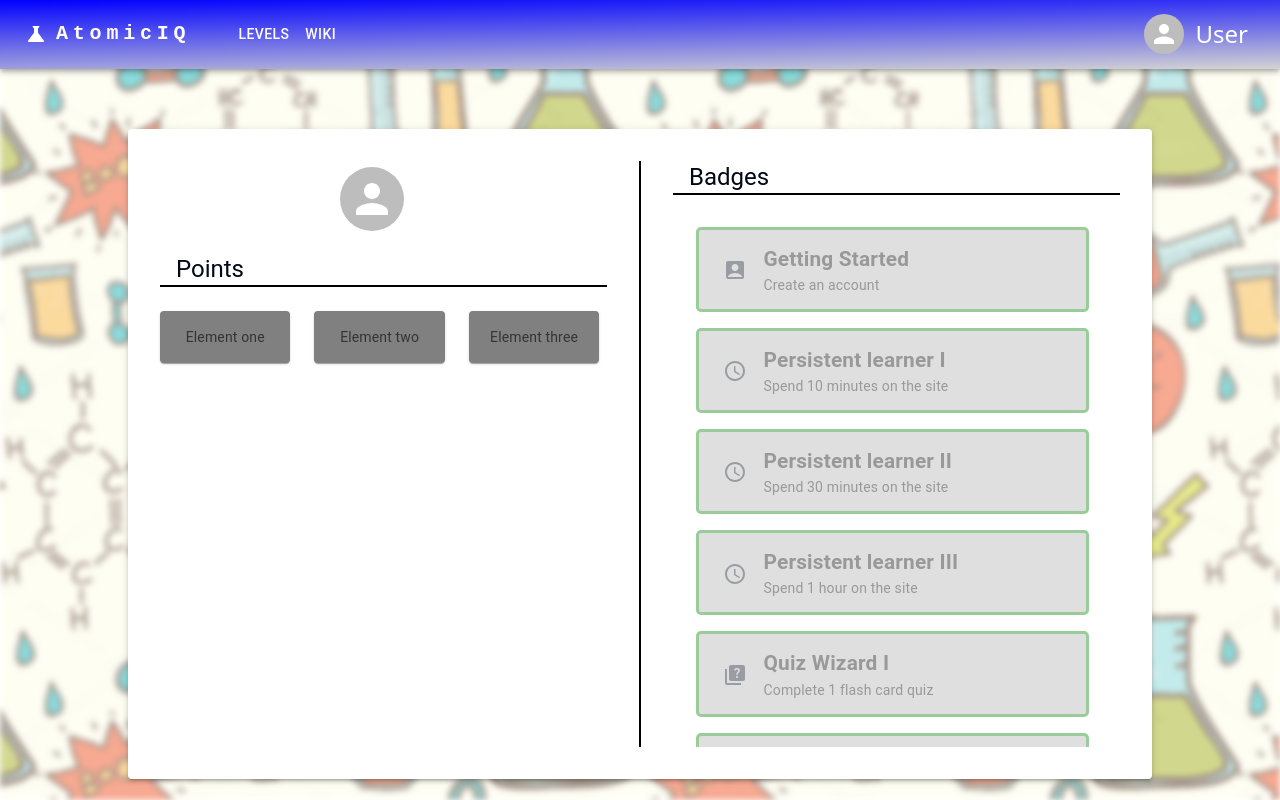
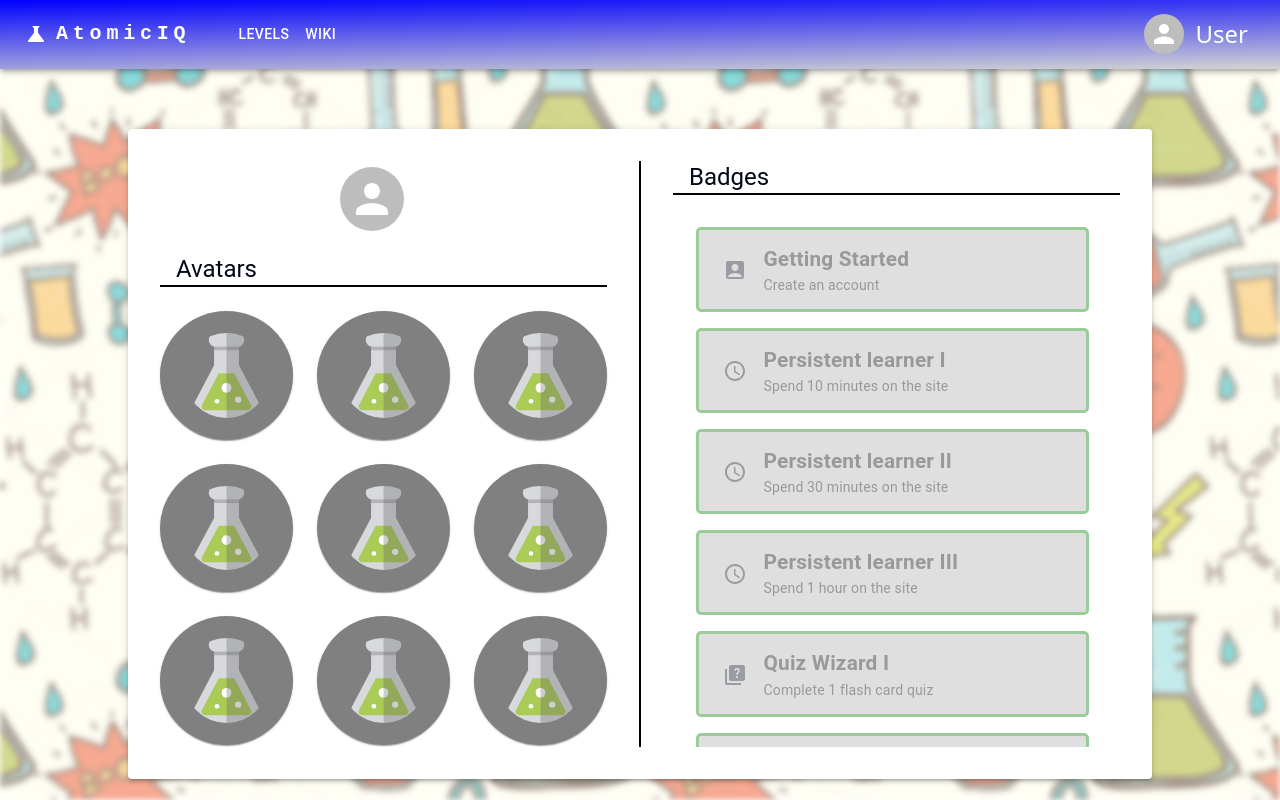
Before and after one commit to swu628/se701-project-React-AtomicIQ, a React (Vite) app in the folder Frontend/: page /profile in a window 1280 px wide. Both pictures are taken after a click on the button 371 px from the left and 198 px from the top of the page. Built offline with nearby package versions, Linux system fonts and the light colour scheme.

Commit message:
initialized avatars

```diff
--- a/Frontend/src/components/Profile/Avatar.tsx
+++ b/Frontend/src/components/Profile/Avatar.tsx
@@ -5,6 +5,7 @@ import {
   Paper,
   ThemeProvider,
   Stack,
+  Button,
 } from "@mui/material";
 import {
   experimentalStyled as styled,
@@ -12,25 +13,24 @@ import {
 } from "@mui/material/styles";
 
 const Item = styled(Paper)(({ theme }) => ({
-  backgroundColor: "gray", // Element: color1, Property: color2
-  //   backgroundColor: theme.palette.mode === "dark" ? "#1A2027" : "#fff",
+  backgroundColor: "gray",
   ...theme.typography.body2,
   padding: theme.spacing(2),
   textAlign: "center",
   color: theme.palette.text.secondary,
+  borderRadius: "50%",
 }));
 
-// Dummy skill set
-const skills = [
-  {
-    name: "Element one",
-  },
-  {
-    name: "Element two",
-  },
-  {
-    name: "Element three",
-  },
+const avatars = [
+  { src: "src/assets/avatar1.svg" },
+  { src: "src/assets/avatar1.svg" },
+  { src: "src/assets/avatar1.svg" },
+  { src: "src/assets/avatar1.svg" },
+  { src: "src/assets/avatar1.svg" },
+  { src: "src/assets/avatar1.svg" },
+  { src: "src/assets/avatar1.svg" },
+  { src: "src/assets/avatar1.svg" },
+  { src: "src/assets/avatar1.svg" },
 ];
 
 const theme = createTheme({
@@ -46,18 +46,30 @@ export default function Avatar() {
     <ThemeProvider theme={theme}>
       <Stack direction="column">
         <Typography variant="h5" sx={{ marginLeft: "1rem" }}>
-          Points
+          Avatars
         </Typography>
         <Divider sx={{ borderBottomWidth: 2, borderColor: "black" }} />
         <Grid
           container
           spacing={{ xs: 2, md: 3 }}
-          columns={{ xs: 4, sm: 8, md: 12.2 }}
+          columns={{ xs: 4, sm: 8, md: 12 }}
           sx={{ paddingTop: 3 }}
         >
-          {skills.map((skill, index) => (
+          {avatars.map((avatar, index) => (
             <Grid item xs={2} sm={4} md={4} key={index}>
-              <Item>{skill.name}</Item>
+              <Item>
+                <Button>
+                  <img
+                    src={avatar.src}
+                    alt={`Avatar ${index}`}
+                    style={{
+                      width: "100%",
+                      height: "100%",
+                      borderRadius: "50%",
+                    }}
+                  />
+                </Button>
+              </Item>
             </Grid>
           ))}
         </Grid>
```
Also changed, not shown: Frontend/src/assets/avatar1.svg (added).
